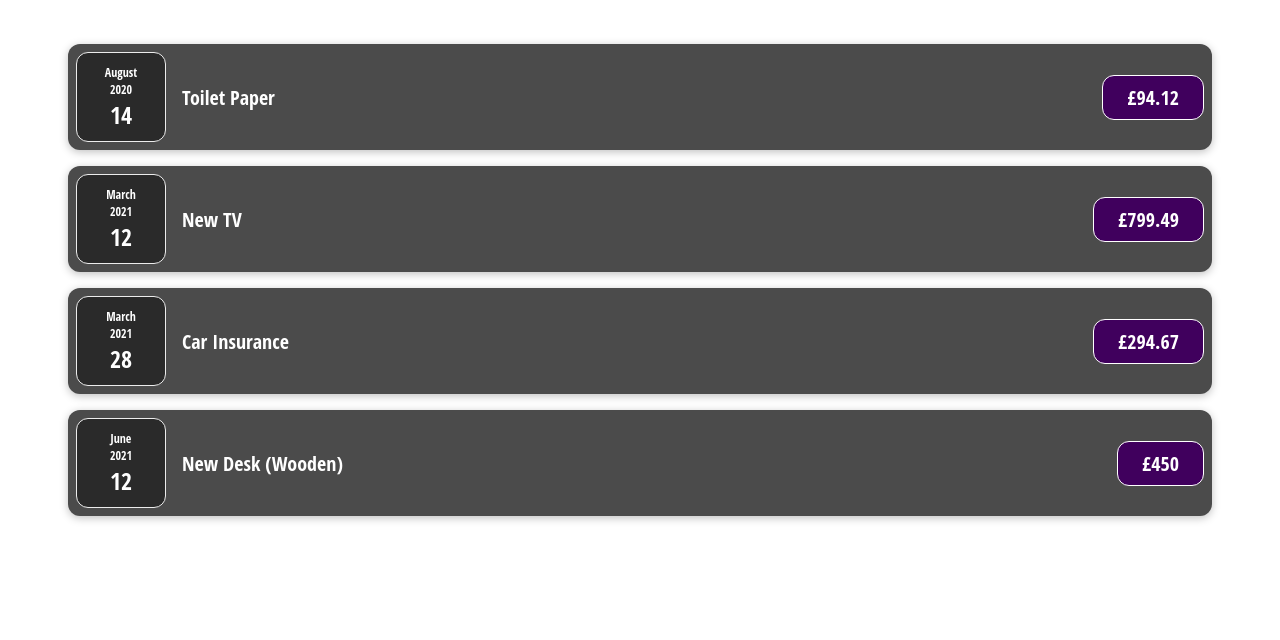
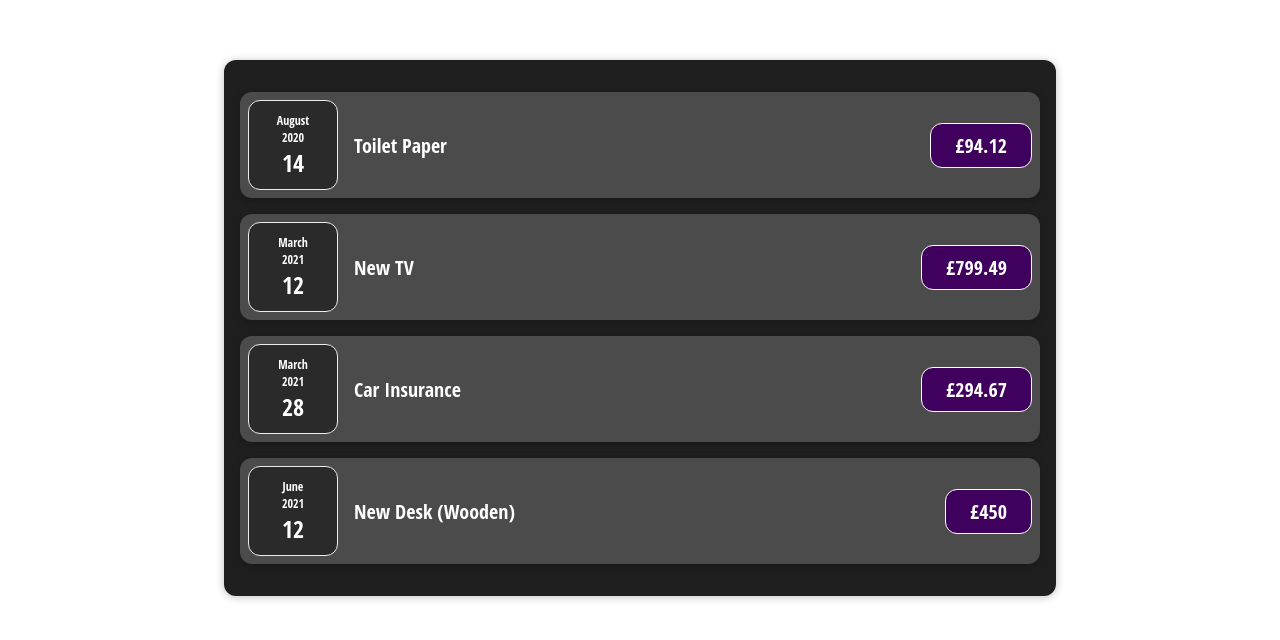
Before and after one commit to Dockerbound-Immortal/Simply-React, a React (Create React App) app in the folder client/: page / in a window 1280 px wide. Shown: the top 640 px of the page. Built offline with nearby package versions, Linux system fonts and the light colour scheme.

Commit message:
assignment challenge

```diff
--- a/client/src/components/App.js
+++ b/client/src/components/App.js
@@ -1,33 +1,9 @@
 import React from 'react';
-import ExpenseItem from './ExpenseItem/ExpenseItem.component';
 import expenses from '../mockdata/expenses';
+import Expenses from './Expenses/Expenses.component';
 
-const App = () => {
-
-    return (
-        <div>
-            <ExpenseItem
-                title={expenses[0].title}
-                amount={expenses[0].amount}
-                date={expenses[0].date}
-            />
-            <ExpenseItem
-                title={expenses[1].title}
-                amount={expenses[1].amount}
-                date={expenses[1].date}
-            />
-            <ExpenseItem
-                title={expenses[2].title}
-                amount={expenses[2].amount}
-                date={expenses[2].date}
-            />
-            <ExpenseItem
-                title={expenses[3].title}
-                amount={expenses[3].amount}
-                date={expenses[3].date}
-            />
-        </div>
-    );
-};
+const App = () => (
+    <Expenses expenses={expenses} />
+);
 
 export default App;
--- a/client/src/components/ExpenseItem/ExpenseItem.component.jsx
+++ b/client/src/components/Expenses/ExpenseItem/ExpenseItem.component.jsx
@@ -7,8 +7,7 @@ const ExpenseItem = ({
     title,
     date,
     amount
-}) => {
-    return (
+}) => (
     <div className='expense-item'>
         <ExpenseDate date={date} />
         <div className='expense-item__description'>
@@ -17,6 +16,5 @@ const ExpenseItem = ({
         </div>
     </div>
 );
-};
 
 export default ExpenseItem;
--- a/client/src/components/ExpenseItem/PriceTag/PriceTag.component.jsx
+++ b/client/src/components/Expenses/ExpenseItem/PriceTag/PriceTag.component.jsx
@@ -1,5 +1,5 @@
 import React from 'react';
-import currencyMapping from '../../../constants/currencyMapping';
+import currencyMapping from '../../../../constants/currencyMapping';
 import './PriceTag.styles.css';
 
 const PriceTag = ({
--- /dev/null
+++ b/client/src/components/Expenses/Expenses.component.jsx
@@ -0,0 +1,32 @@
+import React from 'react';
+import ExpenseItem from './ExpenseItem/ExpenseItem.component';
+import './Expenses.style.css';
+
+const Expenses = ({
+    expenses,
+}) => (
+    <div className="expenses">
+        <ExpenseItem
+            title={expenses[0].title}
+            amount={expenses[0].amount}
+            date={expenses[0].date}
+        />
+        <ExpenseItem
+            title={expenses[1].title}
+            amount={expenses[1].amount}
+            date={expenses[1].date}
+        />
+        <ExpenseItem
+            title={expenses[2].title}
+            amount={expenses[2].amount}
+            date={expenses[2].date}
+        />
+        <ExpenseItem
+            title={expenses[3].title}
+            amount={expenses[3].amount}
+            date={expenses[3].date}
+        />
+    </div>
+);
+
+export default Expenses;
--- /dev/null
+++ b/client/src/components/Expenses/Expenses.style.css
@@ -0,0 +1,9 @@
+.expenses {
+    padding: 1rem;
+    background-color: rgb(31, 31, 31);
+    margin: 2rem auto;
+    width: 50rem;
+    max-width: 95%;
+    border-radius: 12px;
+    box-shadow: 0 1px 8px rgba(0, 0, 0, 0.25);
+  }
```
Also changed, not shown: client/src/components/Expenses/ExpenseItem/ExpenseDate/ExpenseDate.component.jsx (renamed from client/src/components/ExpenseItem/ExpenseDate/ExpenseDate.component.jsx), client/src/components/Expenses/ExpenseItem/ExpenseDate/ExpenseDate.styles.css (renamed from client/src/components/ExpenseItem/ExpenseDate/ExpenseDate.styles.css), client/src/components/Expenses/ExpenseItem/ExpenseItem.styles.css (renamed from client/src/components/ExpenseItem/ExpenseItem.styles.css), client/src/components/Expenses/ExpenseItem/PriceTag/PriceTag.styles.css (renamed from client/src/components/ExpenseItem/PriceTag/PriceTag.styles.css). Lines whose indentation alone changed are shown as unchanged.
